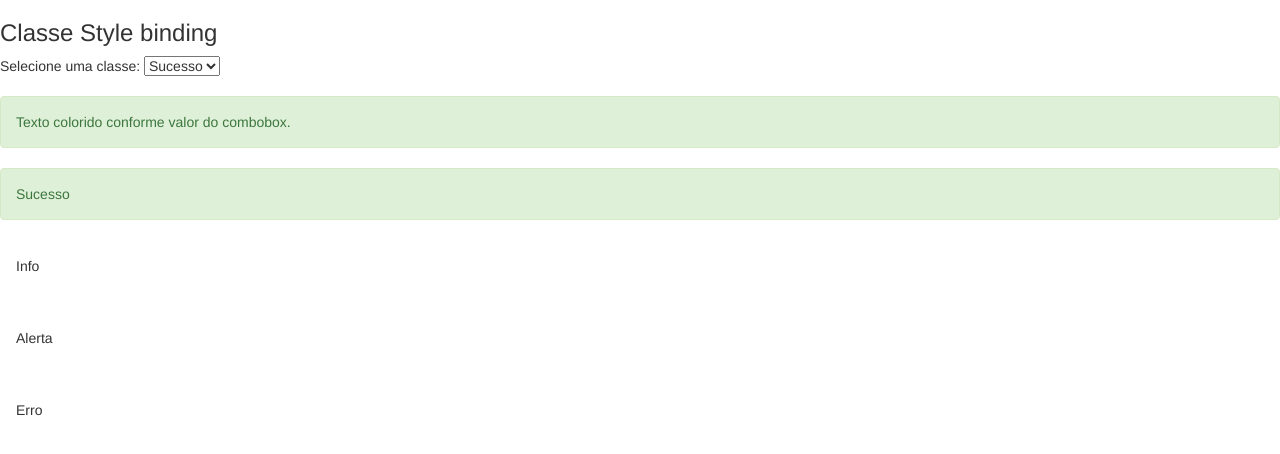
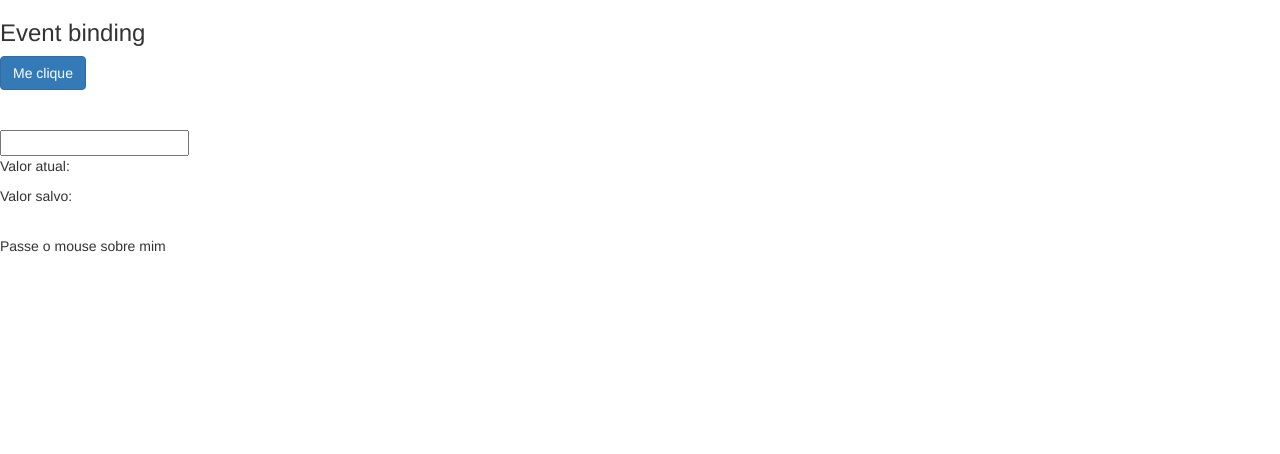
Before and after one commit to ayslanmarqs/angular, an Angular app in the folder data-binding/: page / in a window 1280 px wide. Shown: the top 454 px of the page. Built offline with nearby package versions, Linux system fonts and the light colour scheme.

Commit message:
Aula de event binding

```diff
--- a/data-binding/src/app/data-binding/data-binding.component.html
+++ b/data-binding/src/app/data-binding/data-binding.component.html
@@ -16,6 +16,7 @@
   </article>
   -->
 
+  <!--
   <article>
     <h3>Classe Style binding</h3>
     <div>
@@ -56,4 +57,31 @@
 
     </div>
   </article>
+  -->
+  <article class="event-binding">
+    <h3>Event binding</h3>
+    <div>
+      <button (click)="botaoClicado()" class="btn btn-primary">Me clique</button>
+
+    </div>
+  </article>
+  <br><br>
+
+  <input type="text"
+    (keyup)="onKeyUp($event)"
+    (keyup.enter)="salvarValor(campoInput.value)"
+    (blur)="salvarValor(campoInput.value)"
+    #campoInput
+    />
+
+  <p>Valor atual: {{ valorAtual }}</p>
+  <p>Valor salvo: {{ valorSalvo }}</p>
+
+  <br>
+  <span
+    (mouseover)="onMouseOverOut()"
+    (mouseout)="onMouseOverOut()"
+    [class.highlight]="isMouseOver">
+    Passe o mouse sobre mim
+  </span>
 </section>
--- a/data-binding/src/app/data-binding/data-binding.component.ts
+++ b/data-binding/src/app/data-binding/data-binding.component.ts
@@ -3,13 +3,34 @@
 @Component({
   selector: 'app-data-binding',
   templateUrl: './data-binding.component.html',
-  styleUrls: ['./data-binding.component.css']
+  //styleUrls: ['./data-binding.component.css']
+  styles: [
+    `
+    .highlight {
+      background-color: yellow;
+      font-weight: bold;
+    }
+    `
+  ]
 })
 export class DataBindingComponent implements OnInit {
 
   url: string = 'http://loiane.training.com'
   cursoAngular: boolean = true
   urlImagem: string = 'http://lorempixel.com/400/200/sports/'
+
+  valorAtual: string = "";
+  valorSalvo: string = "";
+
+  isMouseOver: boolean = false;
+
+  salvarValor(valor) {
+    this.valorSalvo = valor;
+  }
+
+  onMouseOverOut() {
+    this.isMouseOver = !this.isMouseOver;
+  }
 
   getValor() {
     return 1;
@@ -19,6 +40,15 @@
     return true;
   }
 
+  botaoClicado() {
+    alert("Botão clicado");
+  }
+
+  onKeyUp(evento: KeyboardEvent) {
+    console.log((<HTMLInputElement>evento.target).value);
+    this.valorAtual = (<HTMLInputElement>evento.target).value;
+  }
+
   constructor() { }
 
   ngOnInit() {
```
Lines whose indentation alone changed are shown as unchanged.
